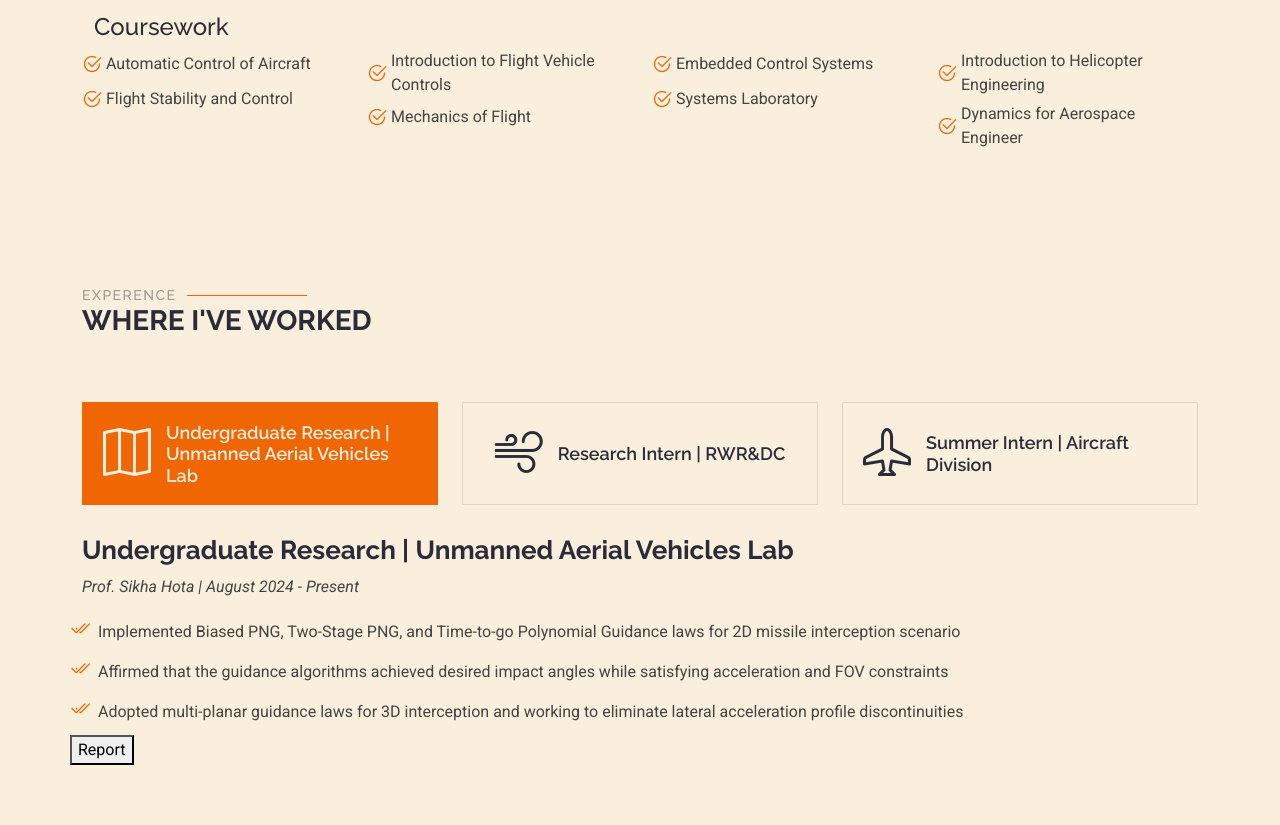
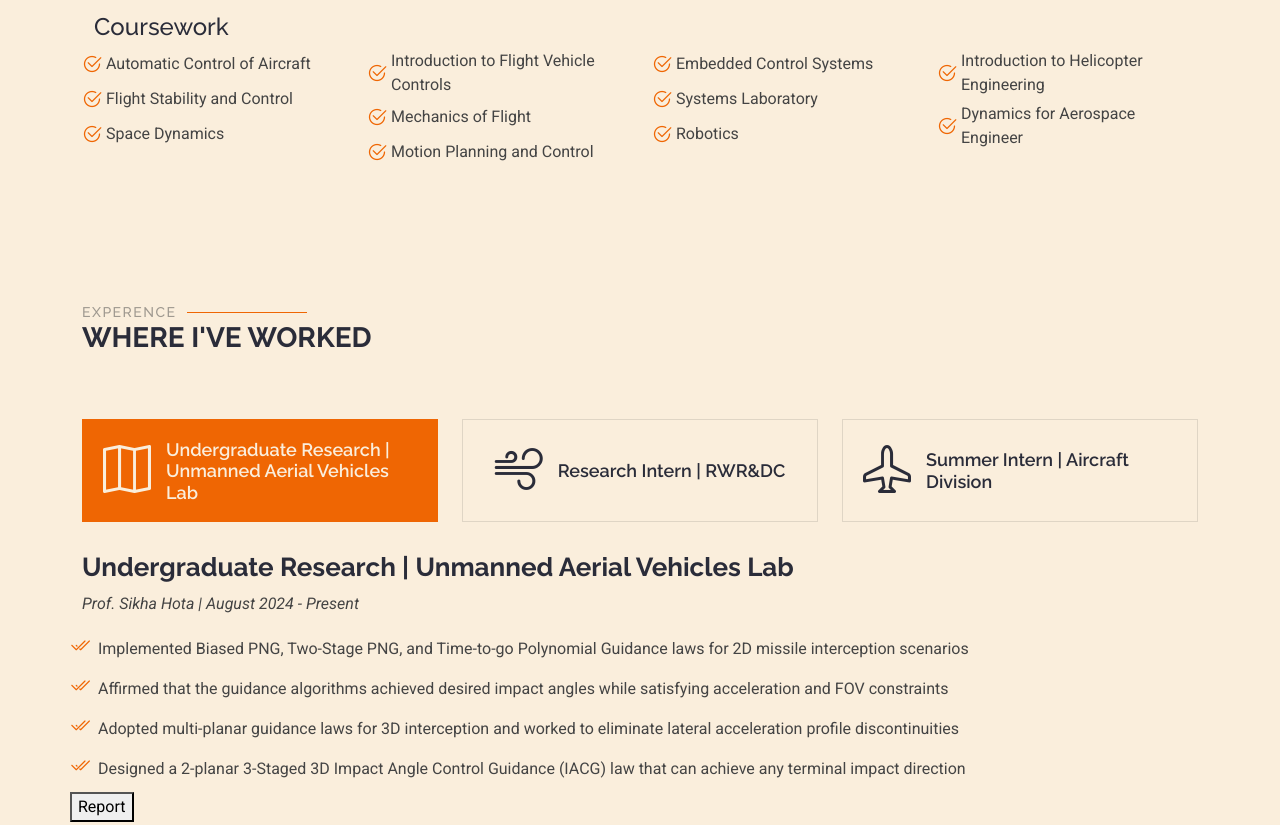
Before and after one commit to aswin-d-menon/aswin-d-menon.github.io, a plain HTML site: page index.html in a window 1280 px wide. Shown: the part 1686-2511 px from the top of the page. Drawn offline with Linux system fonts and the light colour scheme.

Commit message:
aug '25
asdas

```diff
--- a/index.html
+++ b/index.html
@@ -75,7 +75,7 @@
                     <div class="carousel-item active">
                         <div class="carousel-container">
                             <h2 class="animate__animated animate__fadeInDown">Aswin D Menon</h2>
-                            <p class="animate__animated animate__fadeInUp">I am a 4th-year undergraduate student at Indian Institute of Technology - Kharagpur, pursuing a degree in Aerospace Engineering. My interests lie in aircraft control systems, missile guidance, bio-inspired systems, autonomous flight, and helicopter controls.</p>
+                            <p class="animate__animated animate__fadeInUp">I am a 1st-year graduate student at the University of Michigan, Ann Arbor, pursuing an MS degree in Aerospace Engineering. My interests lie in aircraft control systems, missile guidance, bio-inspired systems, autonomous flight, and helicopter controls.</p>
                             <a href="#about" class="btn-get-started animate__animated animate__fadeInUp scrollto">Read More</a>
                             <button onclick="document.location='./assets/Aswin_D_Menon_CV.pdf'" class="btn-resume animate__animated animate__fadeInUp">Resume</button>
                         </div>
@@ -111,7 +111,7 @@
 
                 <div class="container" data-aos="fade-up">
                     <p>
-                            I'm Aswin D Menon, an aspiring aerospace engineer at Indian Institute of Technology - Kharagpur. I'm passionate about developing advanced control systems for aircraft and helicopters, especially using principles of autonomous navigation. I want to contribute to designing the next generation of safer, more efficient, and highly maneuverable aircraft. Right now, I'm working on building new control algorithms for improved realizability and maneuverability of autonomous missile systems. I'm convinced the future of flight is intelligent automation, and I'm committed to pushing the field forward through research and innovative design.
+                            I'm Aswin D Menon, an aspiring aerospace engineer at the University of Michigan, Ann Arbor. I'm passionate about developing advanced control systems for aircraft and helicopters, especially using principles of autonomous navigation. I want to contribute to designing the next generation of safer, more efficient, and highly maneuverable aircraft. Right now, I'm working on building new control algorithms for improved realizability and maneuverability of autonomous missile systems. I'm convinced the future of flight is intelligent automation, and I'm committed to pushing the field forward through research and innovative design.
                     </p>
                     <!--
                     <a onclick="document.location='./assets/Aswin_D_Menon_CV.pdf'">text</a>
@@ -185,18 +185,21 @@
                             <ul>
                                 <li><i class="bi bi-check2-circle"></i> <span>Automatic Control of Aircraft</span></li>
                                 <li><i class="bi bi-check2-circle"></i> <span>Flight Stability and Control</span></li>
+                                <li><i class="bi bi-check2-circle"></i> <span>Space Dynamics</span></li>
                             </ul>
                         </div>
                         <div class="col-lg-3 content" data-aos="fade-up" data-aos-delay="100">
                             <ul>
                                 <li><i class="bi bi-check2-circle"></i> <span>Introduction to Flight Vehicle Controls</span></li>
                                 <li><i class="bi bi-check2-circle"></i> <span>Mechanics of Flight</span></li>
+                                <li><i class="bi bi-check2-circle"></i> <span>Motion Planning and Control</span></li>
                             </ul>
                         </div>
                         <div class="col-lg-3 content" data-aos="fade-up" data-aos-delay="100">
                             <ul>
                                 <li><i class="bi bi-check2-circle"></i> <span>Embedded Control Systems</span></li>
                                 <li><i class="bi bi-check2-circle"></i> <span>Systems Laboratory</span></li>
+                                <li><i class="bi bi-check2-circle"></i> <span>Robotics</span></li>
                             </ul>
                         </div>
                         <div class="col-lg-3 content" data-aos="fade-up" data-aos-delay="100">
@@ -253,10 +256,11 @@
                                     Prof. Sikha Hota | August 2024 - Present
                                     </p>
                                     <ul>
-                                        <li><i class="bi bi-check2-all"></i> <span>Implemented Biased PNG, Two-Stage PNG, and Time-to-go Polynomial Guidance laws for 2D missile interception scenario</span> </li>
+                                        <li><i class="bi bi-check2-all"></i> <span>Implemented Biased PNG, Two-Stage PNG, and Time-to-go Polynomial Guidance laws for 2D missile interception scenarios</span> </li>
                                         <li><i class="bi bi-check2-all"></i> <span>Affirmed that the guidance algorithms achieved desired impact angles while satisfying acceleration and FOV constraints<span></li>
-                                        <li><i class="bi bi-check2-all"></i> <span>Adopted multi-planar guidance laws for 3D interception and working to eliminate lateral acceleration profile discontinuities</span></li>
-                                        <button onclick="document.location='./assets/BTP_1_Report___Aswin D Menon.pdf'" class="btn-resume animate__animated animate__fadeInUp">Report</button>
+                                        <li><i class="bi bi-check2-all"></i> <span>Adopted multi-planar guidance laws for 3D interception and worked to eliminate lateral acceleration profile discontinuities</span></li>
+                                        <li><i class="bi bi-check2-all"></i> <span>Designed a 2-planar 3-Staged 3D Impact Angle Control Guidance (IACG) law that can achieve any terminal impact direction</span></li>
+                                        <button onclick="document.location='./assets/BTP2_Report_Aswin D Menon_final.pdf'" class="btn-resume animate__animated animate__fadeInUp">Report</button>
                                     </ul>
                                     <!--
                                 </div>
@@ -566,6 +570,7 @@
                         <i class="bi bi-telephone flex-shrink-0"></i>
                         <div>
                             <h3>Phone</h3>
+                            <p>+1 8157795961</p>
                             <p>+91 90612 08359</p>
                         </div>
                     </div><!-- End Info Item -->
```
Also changed, not shown: 2 other files.
